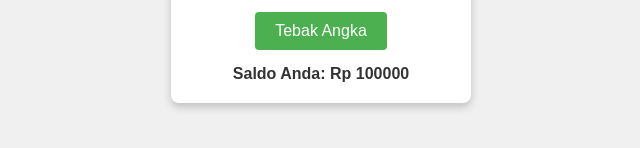
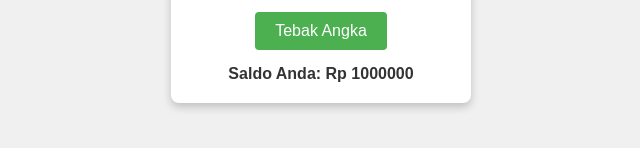
Before and after one commit to xFoldd/JudayGaming, a plain HTML site: page index.html in a window 1280 px wide. Shown: the part 470-618 px from the top of the page, 319-959 px from the left. Drawn offline with Linux system fonts and the light colour scheme.

Commit message:
Update index.html

```diff
--- a/index.html
+++ b/index.html
@@ -18,7 +18,7 @@
         <button onclick="tebakAngkaDenganPengaturan()">Tebak Angka</button>
 
         <p id="result"></p>
-        <p id="balanceDisplay">Saldo Anda: Rp <span id="balance">100000</span></p>
+        <p id="balanceDisplay">Saldo Anda: Rp <span id="balance">1000000</span></p>
     </div>
 
     <script>
```
